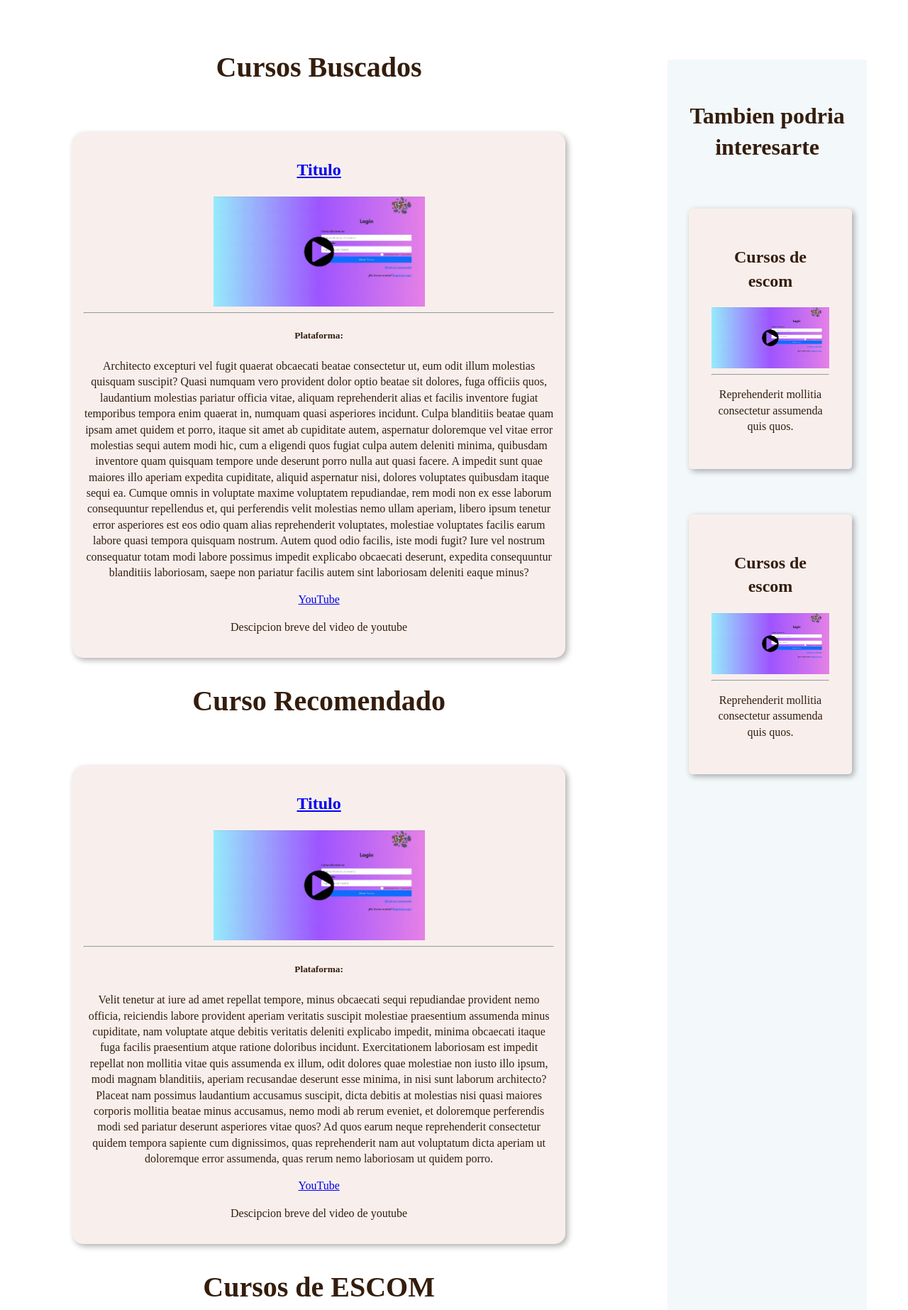
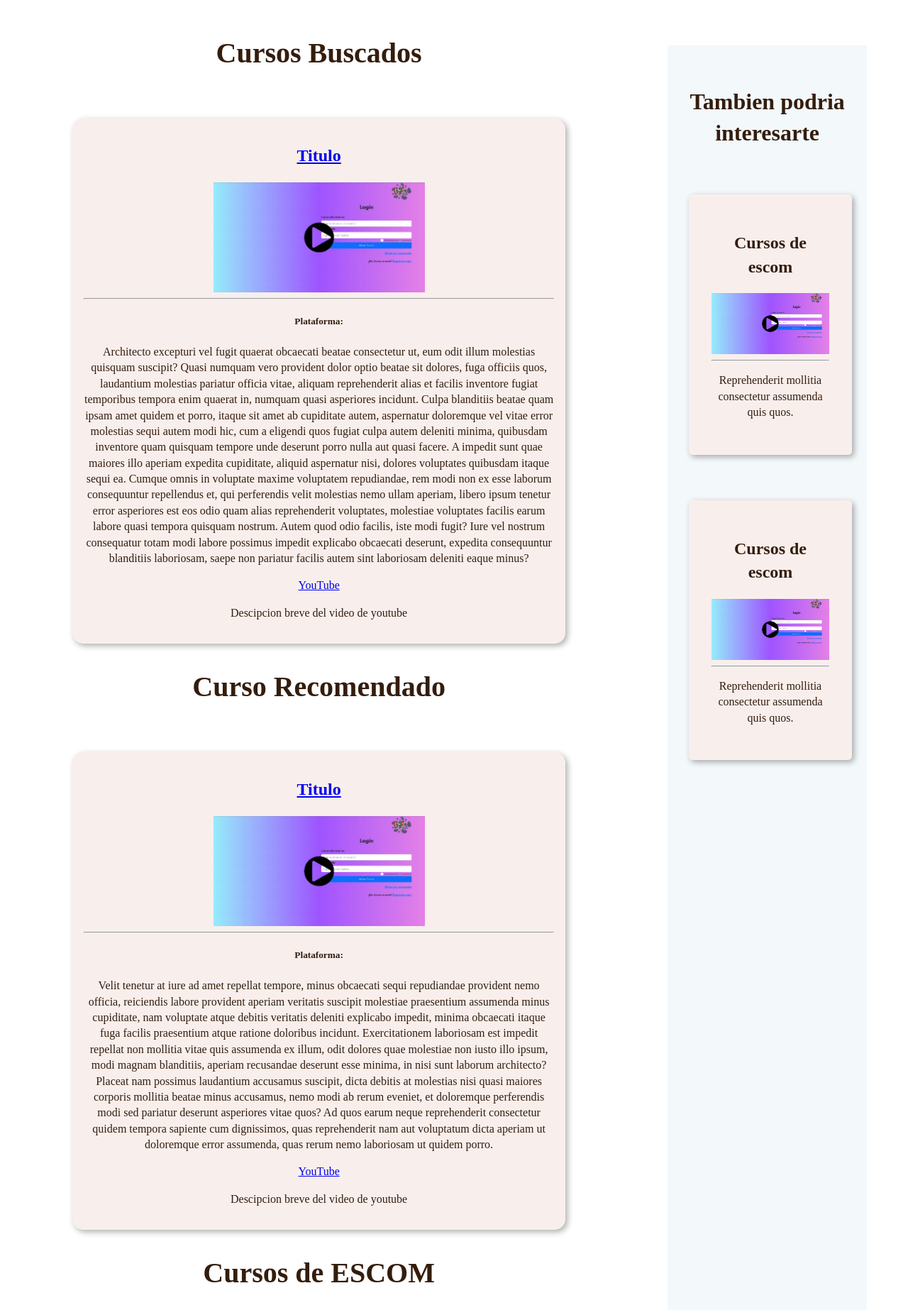
Before and after one commit to AmauryUsiel/C-Finder, a Django app: page /cursos/ in a window 1280 px wide. Shown: the part 74-1920 px from the top of the page at 71% size. Run offline with Django 4.2, Linux system fonts and the light colour scheme.

Commit message:
nav arreglado pero sigue funcionando raro con algunos estilos

```diff
--- a/cursos/templates/cursos/v_cursos.html
+++ b/cursos/templates/cursos/v_cursos.html
@@ -62,7 +62,7 @@
     </header>
     <!--Fin de la nav-->
   <!--Inicio de los cursos-->
-    <section class="sectionmain" style="padding-top:100px;">
+    <section class="sectionmain" style="padding-top:80px;">
       <div class="container1">
         <div>
           <div>
```
Lines whose indentation alone changed are shown as unchanged.
